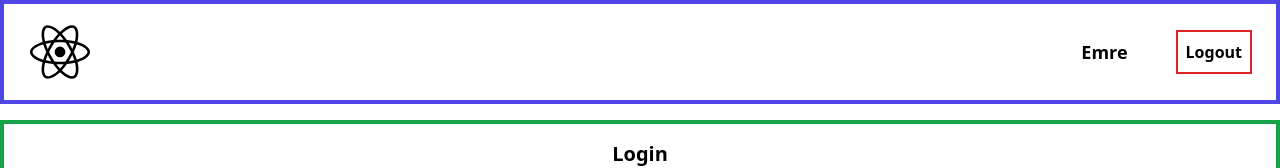
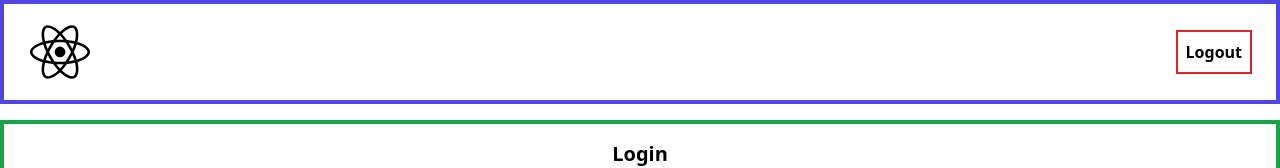
Before and after one commit to emredurmayaz/course-react-app, a React (Create React App) app: page /login in a window 1280 px wide. Shown: the top 168 px of the page. Built offline with nearby package versions, Linux system fonts and the light colour scheme.

Commit message:
Module-3-login updated

```diff
--- a/src/App.tsx
+++ b/src/App.tsx
@@ -1,4 +1,4 @@
-import React from 'react';
+import React, { useState } from 'react';
 import { Routes, Route, Navigate } from 'react-router-dom';
 import RegistrationPage from './pages/RegistrationPage/RegistrationPage';
 import LoginPage from './pages/LoginPage/LoginPage';
@@ -8,12 +8,20 @@ import CoursesPage from './pages/CoursesPage/CoursesPage';
 import CreateCoursePage from './pages/CreateCoursePage/CreateCoursePage';
 
 function App() {
+	const [userData, setUserData] = useState({});
+
 	return (
 		<Routes>
-			<Route path='/' element={<Layout />}>
+			<Route
+				path='/'
+				element={<Layout setUserData={setUserData} userData={userData} />}
+			>
 				<Route index element={<Navigate to='/login' />} />
 				<Route path='/registration' element={<RegistrationPage />} />
-				<Route path='/login' element={<LoginPage />} />
+				<Route
+					path='/login'
+					element={<LoginPage setUserData={setUserData} />}
+				/>
 
 				<Route path='/courses'>
 					<Route index element={<CoursesPage />} />
--- a/src/components/Header/Header.tsx
+++ b/src/components/Header/Header.tsx
@@ -1,11 +1,11 @@
-import React, { useState } from 'react';
+import React, { useEffect, useState } from 'react';
 import Logo from './components/Logo/Logo';
 import { useNavigate } from 'react-router-dom';
 import Button from 'src/common/Button/Button';
 import { saveLogoutService } from 'src/services';
 import { useAppDispatch, useAppSelector } from 'src/store';
 
-function Header(): JSX.Element {
+function Header({ userData, setUserData }): JSX.Element {
 	const [isUserLoggedIn, setIsUserLoggedIn] = useState(false);
 	const navigate = useNavigate();
 	const dispatch = useAppDispatch();
@@ -13,16 +13,20 @@ function Header(): JSX.Element {
 
 	function handleLogout() {
 		dispatch(saveLogoutService());
+	}
+
+	useEffect(() => {
 		setIsUserLoggedIn(false);
 		localStorage.removeItem('token');
+		setUserData({});
 		navigate('/login');
-	}
+	}, [data]);
 
 	return (
 		<div className='flex justify-between items-center px-6 py-4 border-4 border-indigo-600'>
 			<Logo />
 			<div className='flex flex-row gap-x-12 items-center'>
-				<h3 className='font-sans text-lg font-bold'>Emre</h3>
+				<h3 className='font-sans text-lg font-bold'>{userData.name}</h3>
 				{!isUserLoggedIn && <Button text='Logout' onClick={handleLogout} />}
 			</div>
 		</div>
--- a/src/components/Login/Login.tsx
+++ b/src/components/Login/Login.tsx
@@ -11,7 +11,7 @@ interface ILogin {
 	name: string;
 }
 
-function Login() {
+function Login({ setUserData }) {
 	const [email, setEmail] = useState('emredurmayaz@hotmail.com');
 	const [password, setPassword] = useState('Bursa1963.');
 	const [hasError, setError] = useState(false);
@@ -25,15 +25,16 @@ function Login() {
 
 	useEffect(() => {
 		if (data && data.successful) {
+			localStorage.setItem('token', data.result);
+			setUserData(data.user);
 			navigate('/courses');
 		}
-		console.log(data);
 	}, [data]);
 
-	const handleSubmit = async (event) => {
+	const handleSubmit = (event) => {
 		try {
 			event.preventDefault();
-			await sendRequest();
+			sendRequest();
 		} catch (error) {
 			setError(true);
 		}
--- a/src/layout/Layout.tsx
+++ b/src/layout/Layout.tsx
@@ -2,10 +2,10 @@ import React from 'react';
 import { Outlet } from 'react-router';
 import Header from 'src/components/Header/Header';
 
-const Layout = () => {
+const Layout = ({ userData, setUserData }) => {
 	return (
 		<div>
-			<Header />
+			<Header setUserData={setUserData} userData={userData} />
 			<main>
 				<Outlet />
 			</main>
--- a/src/pages/LoginPage/LoginPage.tsx
+++ b/src/pages/LoginPage/LoginPage.tsx
@@ -1,8 +1,8 @@
 import React from 'react';
 import Login from 'src/components/Login/Login';
 
-const LoginPage = () => {
-	return <Login />;
+const LoginPage = ({ setUserData }) => {
+	return <Login setUserData={setUserData} />;
 };
 
 export default LoginPage;
```
